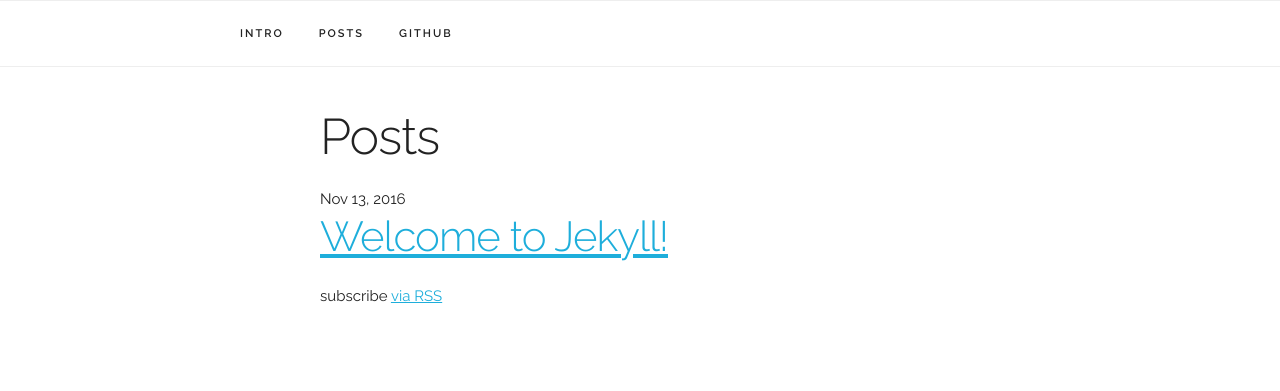
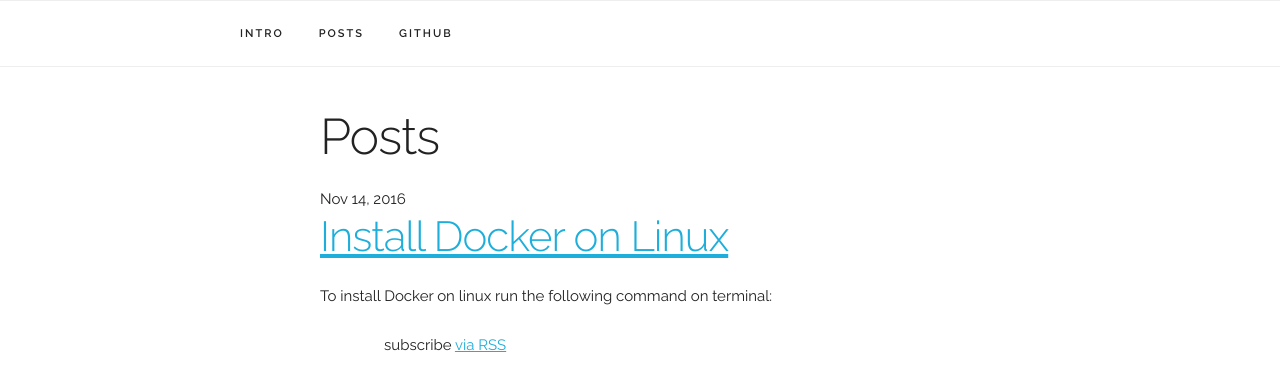
Before and after one commit to boynux/containers-cheatsheet, a Jekyll site: the page built from docs/posts.html, in a window 1280 px wide. Shown: the top 391 px of the page. Built offline with Jekyll 4.4.1, drawn with Linux system fonts in a browser that asks for light colours; a style sheet for code colours, icons or effects is not loaded.

Commit message:
Add How to install Docker on Linux

```diff
--- /dev/null
+++ b/docs/_posts/2016-11-14-install-docker-linux.md
@@ -0,0 +1,11 @@
+---
+layout: post
+title:  "Install Docker on Linux"
+date:   2016-11-14
+categories: docker linux
+---
+
+To install Docker on linux run the following command on terminal:
+
+
+    $ \curl -q https://get.docker.com | bash
--- a/docs/posts.html
+++ b/docs/posts.html
@@ -4,19 +4,25 @@ layout: posts
 
 <div class="home">
 
-  {% for post in site.posts %}
   <div class="container">
     <h1 class="heading">Posts</h1>
+    {% for post in site.posts %}
       <div class="row">
         <div class="ten column">
           <span class="post-meta">{{ post.date | date: "%b %-d, %Y" }}</span>
 
           <h2> <a class="post-link" href="{{ post.url | prepend: site.baseurl }}">{{ post.title }}</a> </h2>
-          <p class="rss-subscribe">subscribe <a href="{{ "/feed.xml" | prepend: site.baseurl }}">via RSS</a></p>
+          <div>
+            {{ post.excerpt }}
         </div>
       </div>
     {% endfor %}
   </div>
-
-
+  <div class='container'>
+    <div class='row'>
+      <div class='column'>
+        <p class="rss-subscribe">subscribe <a href="{{ "/feed.xml" | prepend: site.baseurl }}">via RSS</a></p>
+      </div>
+    </div>
+  </div>
 </div>
```
Also changed, not shown: docs/_posts/2016-11-13-welcome-to-jekyll.markdown (deleted, +0 -25 lines).
